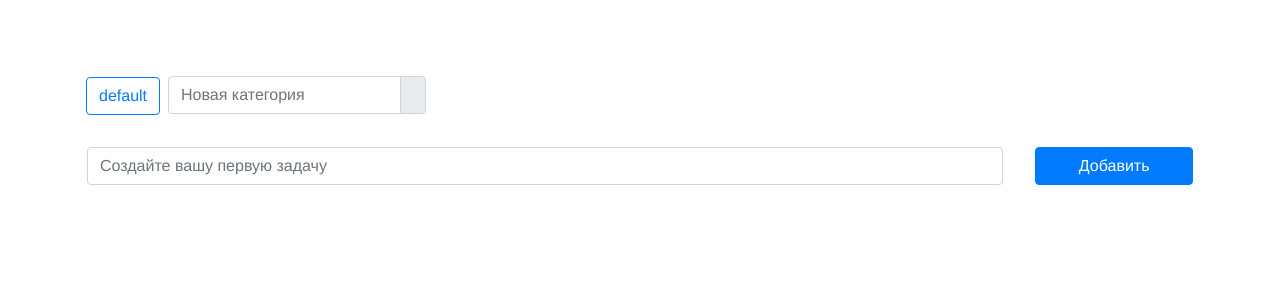
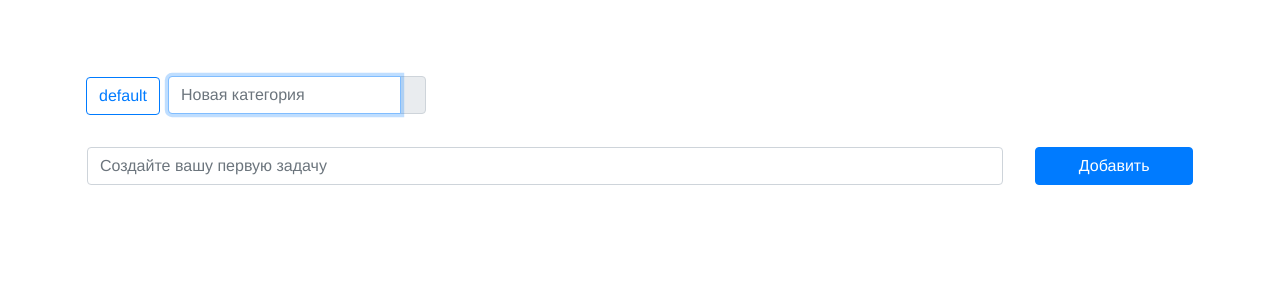
Before and after one commit to tymiles003/todo, a Vue app: page /#/ in a window 1280 px wide. Both pictures are taken after a click on the button 181 px from the left and 95 px from the top of the page. Shown: the top 300 px of the page. Built offline with nearby package versions, Linux system fonts and the light colour scheme.

Commit message:
Добавлен хук автофокуса при создании категории и автопереключение на новую категорию

```diff
--- a/src/components/TodoCategoryPanel.vue
+++ b/src/components/TodoCategoryPanel.vue
@@ -14,7 +14,8 @@
           class="form-control"
           placeholder="Новая категория"
           @keydown.enter="createNewCategory"
-          v-model="nameNewCategory">
+          v-model="nameNewCategory"
+          v-focus>
         <div class="input-group-append" @click="createNewCategory">
           <span class="input-group-text">
             <font-awesome-icon :icon="['fas', 'plus']" />
@@ -53,6 +54,13 @@ export default {
 
     };
   },
+  directives: {
+    focus: {
+      inserted (el) {
+        el.focus();
+      }
+    }
+  },
   created () {
     this.categories = this.$store.state.todoList.categories;
   },
@@ -71,6 +79,8 @@ export default {
           name: trimmedText
         });
       }
+      this.$store.state.todoList.selectedCategory = this.$store.state.todoList.lastCountCategory;
+      this.$emit('sort', this.$store.state.todoList.lastCountCategory);
       this.nameNewCategory = '';
       this.isShowNewCategory = false;
     }
```
